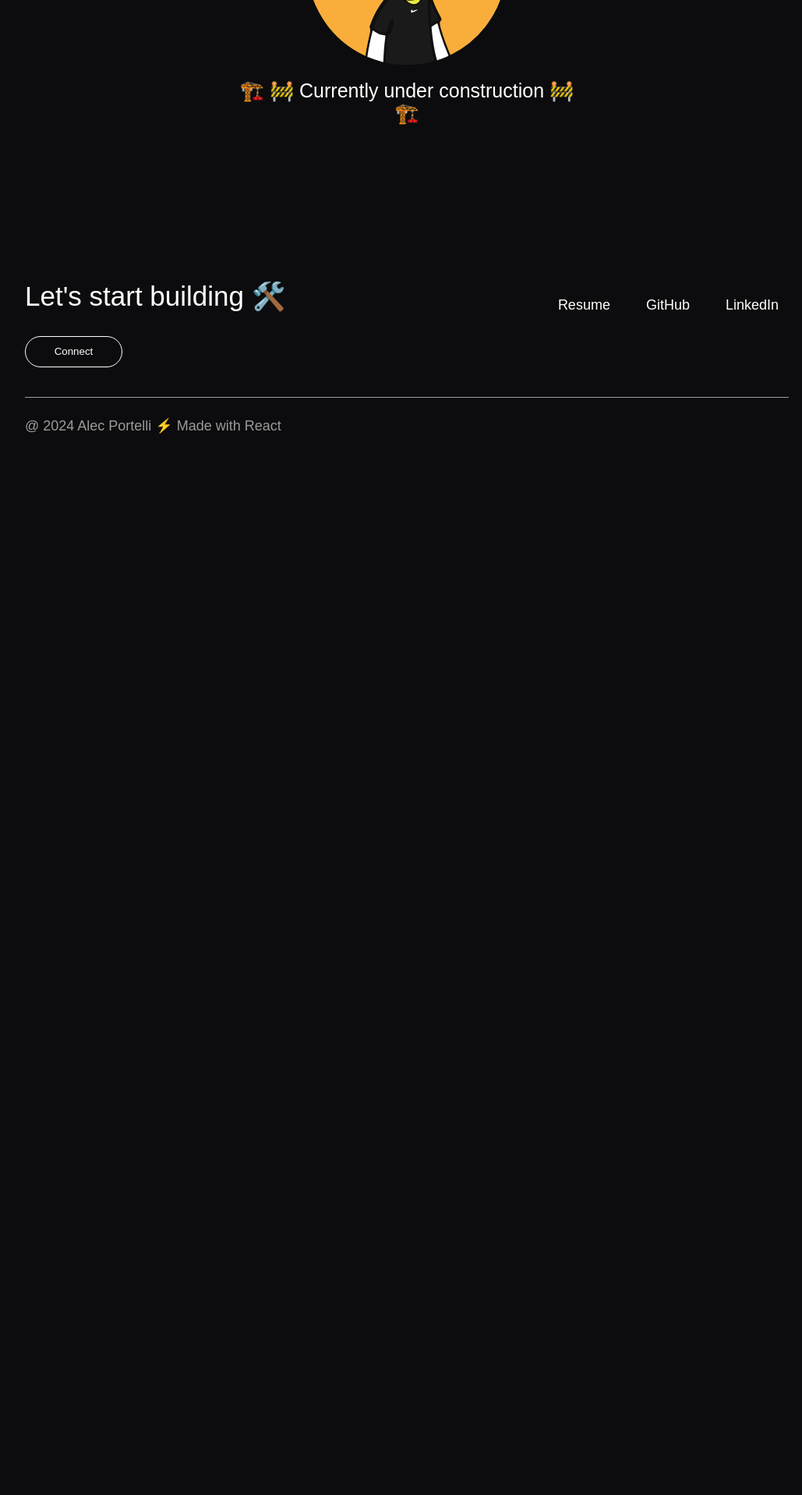
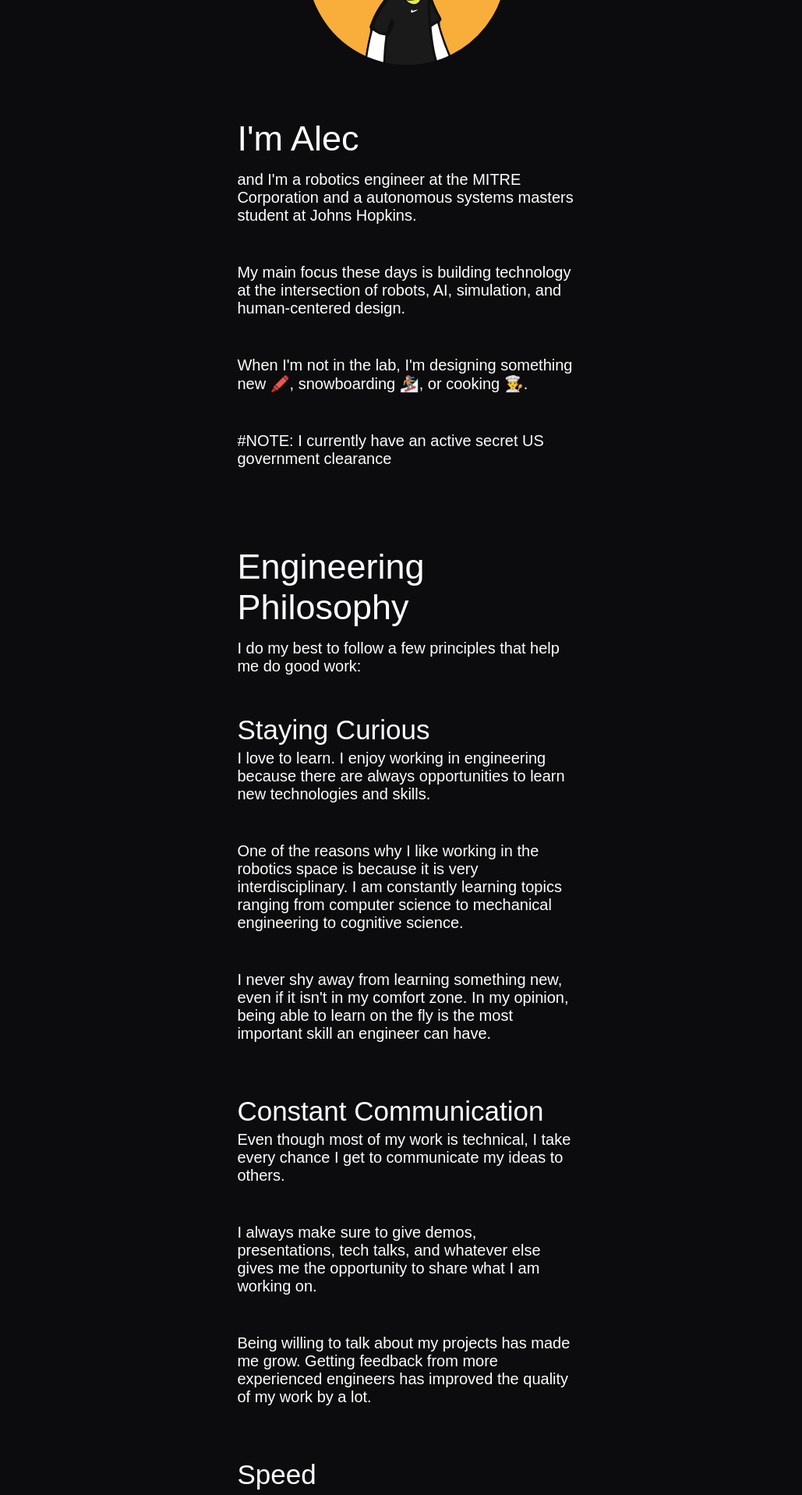
Before and after one commit to alecdportelli/portfolio, a React (Create React App) app in the folder portfolio2024/: page /about in a window 1280 px wide. Shown: the part 480-2397 px from the top of the page at 78% size, without its empty margins (118-1147 px from the left). Before the commit the page ends 1062 px from the top, so only its background shows below. Built offline with nearby package versions, Linux system fonts and the light colour scheme; a web font is replaced by a local one.

Commit message:
Added new images, links, and first part of falcon

```diff
--- a/portfolio2024/src/App.js
+++ b/portfolio2024/src/App.js
@@ -31,7 +31,7 @@ function App() {
   const projctRowTwo = [
     {src: proj4Tile, title: 'Falcon', description: 'A 3D visualization tool for electronic warfare scenarios', path: 'falcon'},
     {src: proj5Tile, title: 'Intro to RL Final Project', description: 'Training multi-agent UAV delivery systems in Unity', path: 'rl'},
-    {src: proj6Tile, title: 'Robot Kinematics and Dynamics Final Project', description: 'A python library to generate equations of motion for any robot', path: 'robokin'},
+    {src: proj6Tile, title: 'UAV Systems and Control', description: 'Building and programming to coordinate UAVs', path: 'robokin'},
   ];
 
   return (
--- a/portfolio2024/src/pages/about.css
+++ b/portfolio2024/src/pages/about.css
@@ -1,6 +1,40 @@
 .Portrait{
     padding-top: 50px;
-    padding-bottom: 0px;
+    padding-bottom: 50px;
     margin-left: 40%;
     margin-right: 40%;
 }
+
+/* For text bodies  */
+.body-par-title-about{
+    display: flex;
+    align-items: left;
+    justify-content: left;
+    text-align: left;
+
+    margin-left: 33%;
+    margin-right: 33%;
+
+    padding-top: 15px;
+    padding-bottom: 15px;
+
+    font-size: 45px;
+
+    color: #ffffff;
+}
+
+.body-par-title-secondary{
+    display: flex;
+    align-items: left;
+    justify-content: left;
+    text-align: left;
+
+    margin-left: 33%;
+    margin-right: 33%;
+
+    padding-bottom: 5px;
+
+    font-size: 35px;
+
+    color: #ffffff;
+}
--- a/portfolio2024/src/pages/about.js
+++ b/portfolio2024/src/pages/about.js
@@ -22,10 +22,102 @@ const About = () => {
                 <img src={Portrait}></img>
             </div>
 
-            <div className='center secondary-title'>
-            🏗️ 🚧 Currently under construction 🚧 🏗️
+
+            <div className='body-par-title-about'>
+                I'm Alec
             </div>
+            <div className='body-par'>
+                and I'm a robotics engineer at the MITRE Corporation and a autonomous
+                systems masters student at Johns Hopkins.
+            </div>
+            <div className='body-par'>
+                My main focus these days is building technology at the intersection of robots,
+                AI, simulation, and human-centered design.
+            </div>
+            <div className='body-par'>
+                When I'm not in the lab, I'm designing something new 🖍️, snowboarding 🏂,
+                or cooking 👨‍🍳.
+            </div>
+            <div className='body-par'>
+                #NOTE: I currently have an active secret US government clearance
+            </div>
+            <br></br>
+            <br></br>
 
+
+            <div className='body-par-title-about'>
+                Engineering Philosophy
+            </div>
+            <div className='body-par'>
+                I do my best to follow a few principles that help me do good work:
+            </div>
+            <div className='body-par-title-secondary'>
+                Staying Curious
+            </div>
+            <div className='body-par'>
+                I love to learn. I enjoy working in engineering because there are always
+                opportunities to learn new technologies and skills.
+            </div>
+            <div className='body-par'>
+                One of the reasons why I like working in the robotics space is because it
+                is very interdisciplinary. I am constantly learning topics ranging
+                from computer science to mechanical engineering to cognitive science.
+            </div>
+            <div className='body-par'>
+                I never shy away from learning something new, even if it isn't in my comfort zone.
+                In my opinion, being able to learn on the fly is the most important skill an
+                engineer can have.
+            </div>
+            <br></br>
+
+            <div className='body-par-title-secondary'>
+                Constant Communication
+            </div>
+            <div className='body-par'>
+                Even though most of my work is technical, I take every chance I get to
+                communicate my ideas to others.
+            </div>
+            <div className='body-par'>
+                I always make sure to give demos, presentations, tech talks, and whatever else
+                gives me the opportunity to share what I am working on.
+            </div>
+            <div className='body-par'>
+                Being willing to talk about my projects has made me grow.
+                Getting feedback from more experienced engineers has improved
+                the quality of my work by a lot.
+            </div>
+            <br></br>
+
+            <div className='body-par-title-secondary'>
+                Speed
+            </div>
+            <div className='body-par'>
+                Even though I do work for the US government, which has a reputation of being
+                very slow, I always find myself on fast paced, cutting edge projects.
+            </div>
+            <div className='body-par'>
+                I am a firm believer that engineering is an iterative process, and that
+                it takes a lot of tries to innovate something new.
+            </div>
+            <div className='body-par'>
+                I have a desire to make a meaningful impact which requires
+                the need for speed in developing new technologies, solutions, and advancements.
+            </div>
+            <br></br>
+            <br></br>
+            <br></br>
+
+            <div className='body-par-title-about'>
+                Contact Me
+            </div>
+            <div className='body-par'>
+                If you have any other questions or would just like to reach out, feel free
+                to email me at alecportelli@icloud.com.
+            </div>
+            <div className='body-par'>
+                The links to my most updated resume and LinkedIn are right below at the bottom
+                right of the page.
+            </div>
             <Footer />
         </div>
     );
--- a/portfolio2024/src/pages/falcon.css
+++ b/portfolio2024/src/pages/falcon.css
@@ -4,3 +4,21 @@
     margin-left: 40%;
     margin-right: 40%;
 }
+
+/* For text bodies  */
+.body-par-title-fal{
+    display: flex;
+    align-items: left;
+    justify-content: left;
+    text-align: left;
+
+    margin-left: 33%;
+    margin-right: 33%;
+
+    padding-top: 15px;
+    padding-bottom: 15px;
+
+    font-size: 25px;
+
+    color: #655E99;
+}
--- a/portfolio2024/src/pages/falcon.js
+++ b/portfolio2024/src/pages/falcon.js
@@ -26,6 +26,31 @@ const Falcon = () => {
                 <img src={FalHeader}></img>
             </div>
 
+            <div className='body-par'>
+                #NOTE: This case study goes over the high level engineering concepts of the project. I am sharing what I was told I could share.
+            </div>
+
+            <div className='body-par-title-fal'>
+                Background
+            </div>
+            <div className='body-par'>
+                In a world where graphics technology is at a new high, many of the tools in the
+                engineering industry lack modern rendering capabilities.
+            </div>
+            <div className='body-par'>
+                One of the MITRE internal RF platform projects needed a new tool to visualize their
+                scenarios in 3D instead of 2D.
+            </div>
+            <div className='body-par'>
+                The project lead was hoping to upgrade the 2D web application into something
+                where users can really see what is going on during simulations.
+            </div>
+            <div className='body-par'>
+                I got added to the project as the developer to start building their new 3D capability called
+                Falcon.
+            </div>
+
+
             <div className='center secondary-title'>
             🏗️ 🚧 Currently under construction 🚧 🏗️
             </div>
--- a/portfolio2024/src/pages/uavsim.js
+++ b/portfolio2024/src/pages/uavsim.js
@@ -11,11 +11,11 @@ const UAVSim = () => {
             <Header />
 
             <div className='center main-title'>
-                Intro To RL Final Project
+                RL Final Project
             </div>
 
             <div className='center secondary-title'>
-                Using Reinforcement Learning To Train UAVs In Unity
+                Using reinforcement learning to train UAVs in Unity
             </div>
 
             <br></br>
```
Also changed, not shown: portfolio2024/src/SVG/Proj6.svg, portfolio2024/src/SVG/proj4_1.svg.
